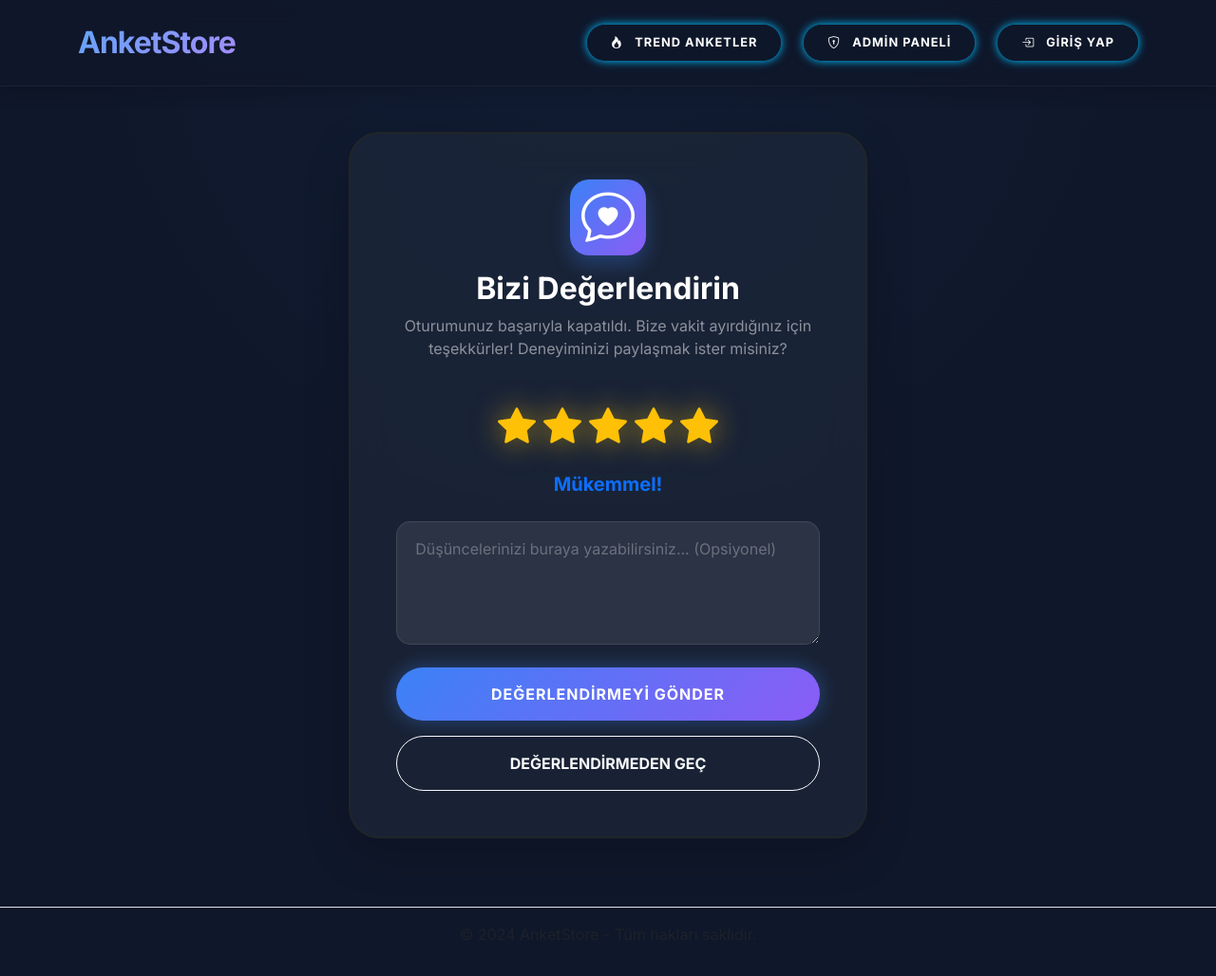
After one commit to eymenisleksoy/AnketStore, a Django app: page /polls/feedback/ in a window 1280 px wide. The commit adds this page. Shown: the whole page at 95% size. Run offline with Django 5.2, Linux system fonts and the light colour scheme.

Commit message:
Update: Added user auth, feedback system, and UI improvements

```diff
--- a/AnketStore/settings.py
+++ b/AnketStore/settings.py
@@ -116,3 +116,7 @@ USE_TZ = True
 # https://docs.djangoproject.com/en/6.0/howto/static-files/
 
 STATIC_URL = 'static/'
+
+# Auth settings
+LOGIN_REDIRECT_URL = 'polls:index'
+LOGOUT_REDIRECT_URL = 'polls:index'
--- a/polls/templates/polls/base.html
+++ b/polls/templates/polls/base.html
@@ -93,16 +93,16 @@
 <body>
     <style>
         @keyframes intense-rgb-glow {
-            0% { box-shadow: 0 0 15px #ff0000, 0 0 30px rgba(255, 0, 0, 0.4); border-color: #ff0000 !important; }
-            20% { box-shadow: 0 0 15px #ffff00, 0 0 30px rgba(255, 255, 0, 0.4); border-color: #ffff00 !important; }
-            40% { box-shadow: 0 0 15px #00ff00, 0 0 30px rgba(0, 255, 0, 0.4); border-color: #00ff00 !important; }
-            60% { box-shadow: 0 0 15px #00ffff, 0 0 30px rgba(0, 255, 255, 0.4); border-color: #00ffff !important; }
-            80% { box-shadow: 0 0 15px #0000ff, 0 0 30px rgba(0, 0, 255, 0.4); border-color: #0000ff !important; }
-            100% { box-shadow: 0 0 15px #ff00ff, 0 0 30px rgba(255, 0, 255, 0.4); border-color: #ff00ff !important; }
+            0% { box-shadow: 0 0 8px #ff0000, 0 0 15px rgba(255, 0, 0, 0.2); border-color: rgba(255, 0, 0, 0.6) !important; }
+            20% { box-shadow: 0 0 8px #ffff00, 0 0 15px rgba(255, 255, 0, 0.2); border-color: rgba(255, 255, 0, 0.6) !important; }
+            40% { box-shadow: 0 0 8px #00ff00, 0 0 15px rgba(0, 255, 0, 0.2); border-color: rgba(0, 255, 0, 0.6) !important; }
+            60% { box-shadow: 0 0 8px #00ffff, 0 0 15px rgba(0, 255, 255, 0.2); border-color: rgba(0, 255, 255, 0.6) !important; }
+            80% { box-shadow: 0 0 8px #0000ff, 0 0 15px rgba(0, 0, 255, 0.2); border-color: rgba(0, 0, 255, 0.6) !important; }
+            100% { box-shadow: 0 0 8px #ff00ff, 0 0 15px rgba(255, 0, 255, 0.2); border-color: rgba(255, 0, 255, 0.6) !important; }
         }
         .btn-rgb-strong {
-            border: 2px solid transparent !important;
-            animation: intense-rgb-glow 3s linear infinite;
+            border: 1px solid transparent !important;
+            animation: intense-rgb-glow 4s linear infinite;
             transition: all 0.3s ease;
             color: white !important;
             font-weight: 800;
@@ -113,13 +113,13 @@
         }
         .btn-rgb-strong:hover {
             transform: translateY(-3px) scale(1.05);
-            filter: brightness(1.5) contrast(1.2);
+            filter: brightness(1.2) contrast(1.1);
         }
         .rgb-card {
-            animation: intense-rgb-glow 3s linear infinite;
-            border-width: 4px !important;
+            animation: intense-rgb-glow 5s linear infinite;
+            border-width: 2px !important;
             border-style: solid !important;
-            box-shadow: 0 0 20px rgba(255, 255, 255, 0.1);
+            box-shadow: 0 0 15px rgba(255, 255, 255, 0.05);
         }
     </style>
     <nav class="navbar navbar-expand-lg navbar-dark mb-4 shadow">
@@ -136,6 +136,18 @@
                     <a class="nav-link px-4 py-2 rounded-pill btn-rgb-strong" href="/admin/">
                         <i class="bi bi-shield-lock me-2"></i> Admin Paneli
                     </a>
+                    {% if user.is_authenticated %}
+                    <form action="{% url 'polls:logout' %}" method="post" class="d-inline">
+                        {% csrf_token %}
+                        <button type="submit" class="nav-link px-4 py-2 rounded-pill btn-rgb-strong border-0 w-100">
+                            <i class="bi bi-box-arrow-right me-2"></i> Oturumu Kapat
+                        </button>
+                    </form>
+                    {% else %}
+                    <a class="nav-link px-4 py-2 rounded-pill btn-rgb-strong" href="{% url 'polls:login' %}">
+                        <i class="bi bi-box-arrow-in-right me-2"></i> Giriş Yap
+                    </a>
+                    {% endif %}
                 </div>
             </div>
         </div>
--- /dev/null
+++ b/polls/templates/polls/feedback.html
@@ -0,0 +1,136 @@
+{% extends 'polls/base.html' %}
+
+{% block title %}Bizi Değerlendirin - AnketStore{% endblock %}
+
+{% block content %}
+<div class="row justify-content-center">
+    <div class="col-md-6">
+        <div class="card shadow-lg p-5 border-0 rounded-5 rgb-card glass-morphism text-center">
+            <div class="mb-4">
+                <div class="icon-box mx-auto mb-3">
+                    <i class="bi bi-chat-heart display-4 text-white"></i>
+                </div>
+                <h2 class="mt-2 fw-black text-white">Bizi Değerlendirin</h2>
+                <p class="text-white-50">Oturumunuz başarıyla kapatıldı. Bize vakit ayırdığınız için teşekkürler! Deneyiminizi paylaşmak ister misiniz?</p>
+            </div>
+
+            <form method="post" id="feedbackForm">
+                {% csrf_token %}
+
+                <div class="mb-4">
+                    <div class="star-rating d-flex justify-content-center gap-2 mb-3">
+                        <i class="bi bi-star-fill star-icon fs-1" data-value="1"></i>
+                        <i class="bi bi-star-fill star-icon fs-1" data-value="2"></i>
+                        <i class="bi bi-star-fill star-icon fs-1" data-value="3"></i>
+                        <i class="bi bi-star-fill star-icon fs-1" data-value="4"></i>
+                        <i class="bi bi-star-fill star-icon fs-1" data-value="5"></i>
+                    </div>
+                    <input type="hidden" name="rating" id="ratingInput" value="5">
+                    <p class="text-primary fw-bold fs-5" id="ratingText">Mükemmel!</p>
+                </div>
+
+                <div class="mb-4">
+                    <textarea name="feedback_text" class="form-control custom-input" rows="4" placeholder="Düşüncelerinizi buraya yazabilirsiniz... (Opsiyonel)"></textarea>
+                </div>
+
+                <div class="d-grid gap-3">
+                    <button type="submit" class="btn btn-primary py-3 rounded-pill fw-black btn-glow">
+                        DEĞERLENDİRMEYİ GÖNDER
+                    </button>
+                    <a href="{% url 'polls:index' %}" class="btn btn-outline-light py-3 rounded-pill fw-bold border-opacity-25 transform-hover text-decoration-none">
+                        DEĞERLENDİRMEDEN GEÇ
+                    </a>
+                </div>
+            </form>
+        </div>
+    </div>
+</div>
+
+<style>
+    .glass-morphism {
+        background: rgba(30, 41, 59, 0.7) !important;
+        backdrop-filter: blur(20px);
+        -webkit-backdrop-filter: blur(20px);
+    }
+    .icon-box {
+        width: 80px;
+        height: 80px;
+        background: linear-gradient(135deg, var(--primary-color), var(--secondary-color));
+        border-radius: 20px;
+        display: flex;
+        align-items: center;
+        justify-content: center;
+        box-shadow: 0 10px 20px rgba(59, 130, 246, 0.3);
+    }
+    .custom-input {
+        background: rgba(255, 255, 255, 0.08) !important;
+        border: 1px solid rgba(255, 255, 255, 0.1) !important;
+        color: white !important;
+        padding: 1rem 1.2rem !important;
+        border-radius: 15px !important;
+        transition: all 0.3s ease;
+    }
+    .custom-input::placeholder {
+        color: rgba(255, 255, 255, 0.3) !important;
+    }
+    .star-icon {
+        cursor: pointer;
+        color: rgba(255, 255, 255, 0.1);
+        transition: all 0.2s cubic-bezier(0.4, 0, 0.2, 1);
+    }
+    .star-icon.active {
+        color: #ffc107;
+        filter: drop-shadow(0 0 15px rgba(255, 193, 7, 0.6));
+    }
+    .star-icon:hover {
+        transform: scale(1.2) rotate(5deg);
+        color: #ffdb70;
+    }
+    .btn-glow {
+        letter-spacing: 1px;
+        box-shadow: 0 0 20px rgba(59, 130, 246, 0.4);
+    }
+</style>
+
+<script>
+    document.addEventListener('DOMContentLoaded', function() {
+        const stars = document.querySelectorAll('.star-icon');
+        const ratingInput = document.getElementById('ratingInput');
+        const ratingText = document.getElementById('ratingText');
+        const texts = ["Çok Kötü", "Kötü", "Orta", "İyi", "Mükemmel!"];
+
+        function setStars(val) {
+            stars.forEach(s => {
+                s.classList.toggle('active', parseInt(s.dataset.value) <= val);
+            });
+            ratingText.innerText = texts[val - 1];
+            ratingInput.value = val;
+        }
+
+        stars.forEach(star => {
+            star.addEventListener('click', function() {
+                setStars(parseInt(this.dataset.value));
+            });
+
+            star.addEventListener('mouseenter', function() {
+                const val = parseInt(this.dataset.value);
+                stars.forEach(s => {
+                    if(parseInt(s.dataset.value) <= val) {
+                        s.style.color = '#ffdb70';
+                    }
+                });
+            });
+
+            star.addEventListener('mouseleave', function() {
+                const currentVal = parseInt(ratingInput.value);
+                stars.forEach(s => {
+                    s.style.color = '';
+                });
+            });
+        });
+
+        // Initialize with 5 stars
+        setStars(5);
+    });
+</script>
+{% endblock %}
--- a/polls/templates/polls/index.html
+++ b/polls/templates/polls/index.html
@@ -76,7 +76,7 @@
 
         <div class="col-lg-10 text-center bg-dark p-5 rounded-5 shadow-2xl position-relative overflow-hidden rgb-card" style="background: linear-gradient(145deg, rgba(30, 41, 59, 0.6), rgba(15, 23, 42, 0.8)) !important; border: 1px solid rgba(255,255,255,0.1); backdrop-filter: blur(20px);">
             <!-- Dekoratif Arka Plan Işığı -->
-            <div class="position-absolute top-0 start-50 translate-middle-x bg-primary opacity-10 rounded-circle" style="width: 500px; height: 500px; filter: blur(120px); z-index: -1;"></div>
+            <div class="position-absolute top-0 start-50 translate-middle-x bg-primary opacity-5 rounded-circle" style="width: 500px; height: 500px; filter: blur(120px); z-index: -1;"></div>
 
             <div class="mb-5">
                 <span class="badge bg-primary bg-opacity-25 text-primary rounded-pill px-4 py-2 mb-4 border border-primary border-opacity-25" style="letter-spacing: 1px; font-weight: 600; font-size: 0.85rem;">
--- a/polls/urls.py
+++ b/polls/urls.py
@@ -1,4 +1,5 @@
 from django.urls import path
+from django.contrib.auth import views as auth_views
 from . import views
 
 app_name = 'polls'
@@ -35,4 +36,10 @@ urlpatterns = [
 
     # Tüm yorumlar
     path('comments/', views.all_comments, name='all_comments'),
+
+    # Auth
+    path('login/', auth_views.LoginView.as_view(template_name='polls/login.html'), name='login'),
+    path('logout/', auth_views.LogoutView.as_view(next_page='polls:feedback'), name='logout'),
+    path('signup/', views.signup, name='signup'),
+    path('feedback/', views.site_feedback, name='feedback'),
 ]
--- a/polls/views.py
+++ b/polls/views.py
@@ -1,7 +1,9 @@
-from django.shortcuts import render, get_object_or_404
+from django.shortcuts import render, get_object_or_404, redirect
 from django.http import HttpResponse, HttpResponseRedirect
 from django.urls import reverse
-from .models import Question, Choice, Comment
+from django.contrib.auth.forms import UserCreationForm
+from django.contrib.auth import login
+from .models import Question, Choice, Comment, SiteFeedback
 
 from django.db.models import Sum
 
@@ -156,3 +158,27 @@ def vote(request, question_id):
 def all_comments(request):
     comments_list = Comment.objects.select_related('question').all().order_by('-created_at')
     return render(request, 'polls/all_comments.html', {'comments': comments_list})
+
+# 9. Hesap Oluşturma (Signup)
+def signup(request):
+    if request.method == 'POST':
+        form = UserCreationForm(request.POST)
+        if form.is_valid():
+            user = form.save()
+            login(request, user)
+            return redirect('polls:index')
+    else:
+        form = UserCreationForm()
+    return render(request, 'polls/signup.html', {'form': form})
+
+# 10. Site Geri Bildirimi (Logout sonrası)
+def site_feedback(request):
+    if request.method == 'POST':
+        rating = request.POST.get('rating', 5)
+        text = request.POST.get('feedback_text', '')
+        SiteFeedback.objects.create(
+            rating=int(rating),
+            comment_text=text
+        )
+        return redirect('polls:index')
+    return render(request, 'polls/feedback.html')
```
Also changed, not shown: polls/admin.py (+6 -1 lines), polls/models.py (+9 -0 lines), polls/templates/polls/login.html (added, +105 -0 lines), polls/templates/polls/signup.html (added, +102 -0 lines), polls/migrations/0006_sitefeedback.py (added).
